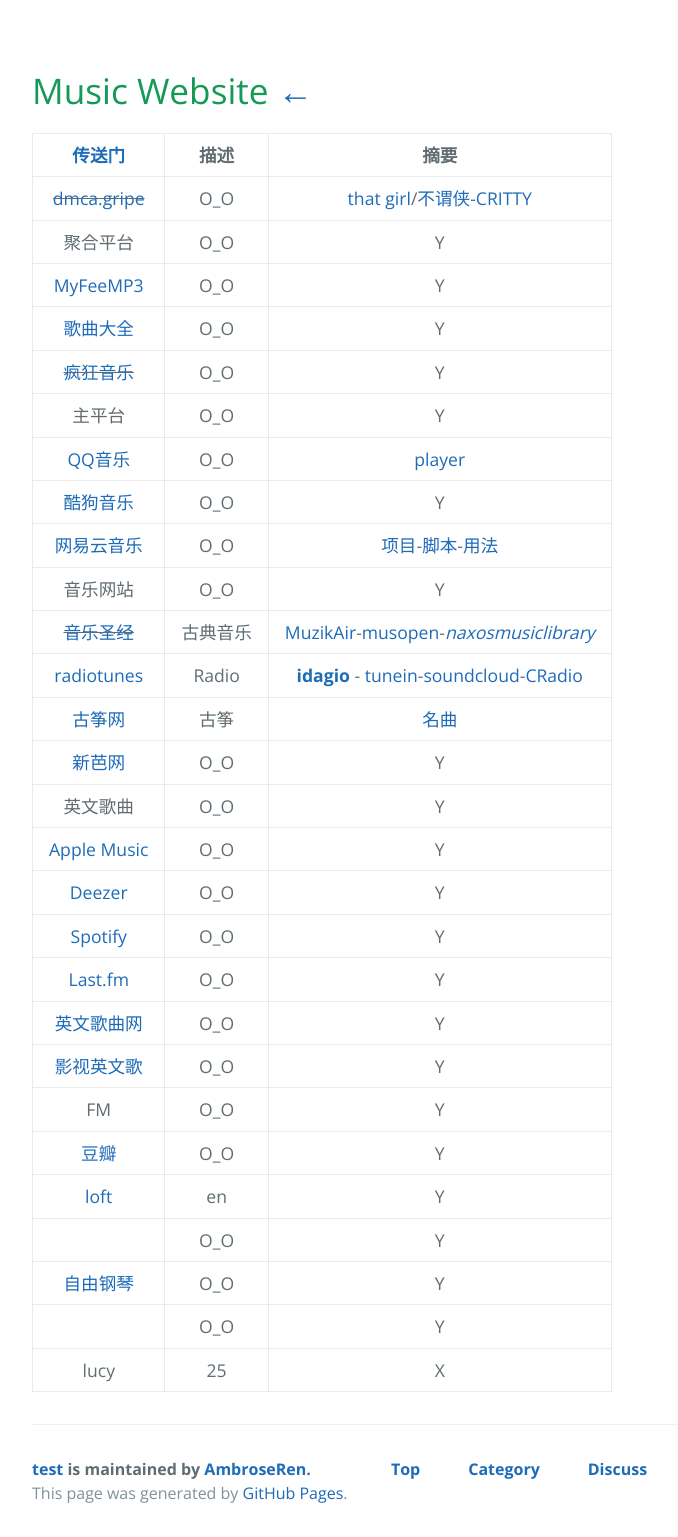
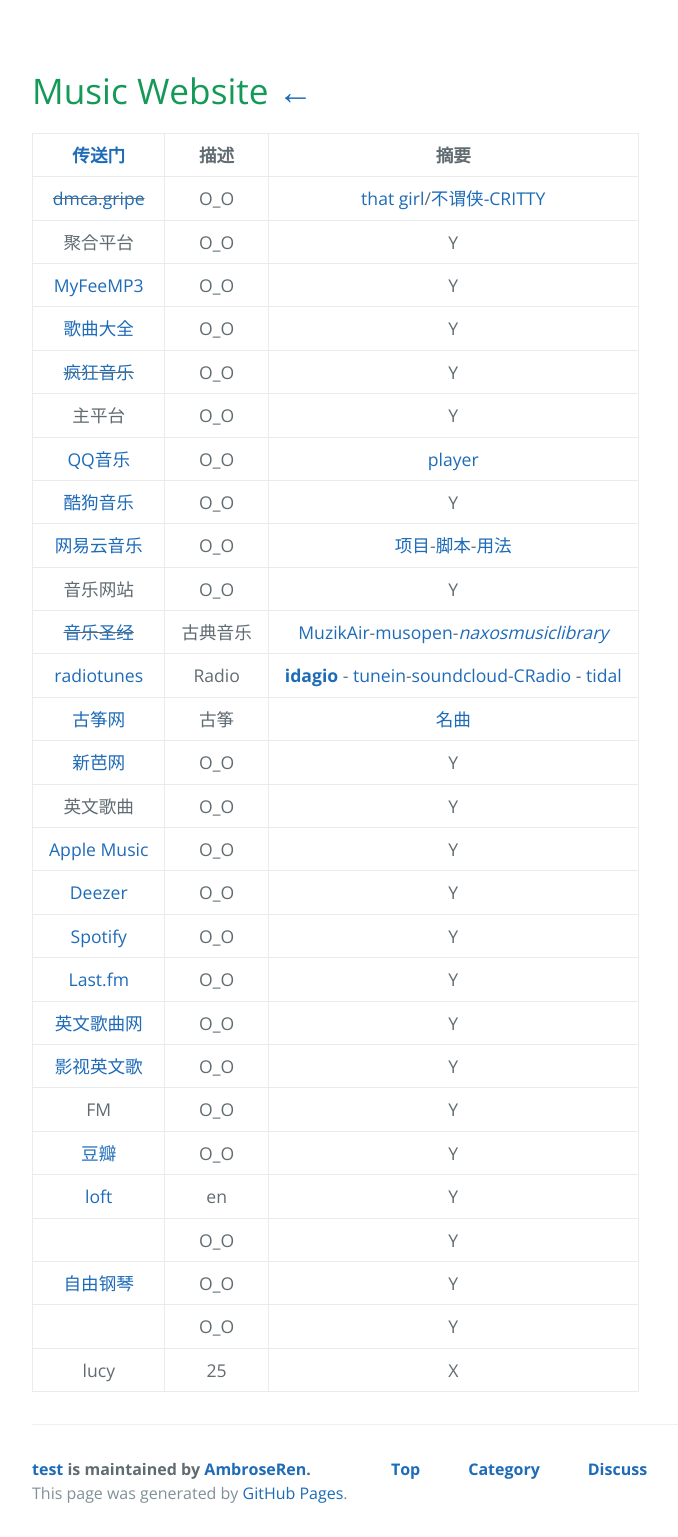
Before and after one commit to AmbroseRen/test, a Jekyll site: the page built from Art/Music/index.md, in a window 1280 px wide. Shown: the whole page, without its empty margins (128-806 px from the left). Built offline with Jekyll 4.4.1, drawn with Linux system fonts in a browser that asks for light colours; nearby versions of some CDN libraries; our own code applies the rules of GitHub Pages for plain Markdown files; library files that are not in the unit come from our copies; the repository's description, which GitHub fills in, is left out.

Commit message:
Update index.md

```diff
--- a/Art/Music/index.md
+++ b/Art/Music/index.md
@@ -35,7 +35,7 @@
 | [网易云音乐](https://music.163.com/) | O_O | [项目](https://github.com/DesperadoJ/Rules-for-UnblockNeteaseMusic)-[脚本](https://raw.githubusercontent.com/DesperadoJ/Rules-for-UnblockNeteaseMusic/master/Clash/UnblockNeteaseMusic.yaml)-[用法](https://desperadoj.com/16.html) |
 | 音乐网站 | O_O | Y |
 | ~~[音乐圣经](https://www.musicbible.com/)~~ | 古典音乐 | [MuzikAir](https://listen.muzikair.com/cn/)-[musopen](https://musopen.org/music/)-*[naxosmusiclibrary](https://www.naxosmusiclibrary.com)* |
-| [radiotunes](https://www.radiotunes.com/) | Radio | **[idagio](https://app.idagio.com/discover)** - [tunein](https://tunein.com/search/?query=classical)-[soundcloud](https://soundcloud.com/search/sets?q=classic%20music)-[CRadio](https://www.accuradio.com/classical/) |
+| [radiotunes](https://www.radiotunes.com/) | Radio | **[idagio](https://app.idagio.com/discover)** - [tunein](https://tunein.com/search/?query=classical)-[soundcloud](https://soundcloud.com/search/sets?q=classic%20music)-[CRadio](https://www.accuradio.com/classical/) - [tidal](https://tidal.com/) |
 | [古筝网](https://www.guzheng.cn/qudan/) | 古筝 | [名曲](http://www.guzhengw.cn/list.php?fid=148) |
 | [新芭网](https://www.sin80.com/artist/beethoven) | O_O | Y |
 | 英文歌曲 | O_O | Y |
```
